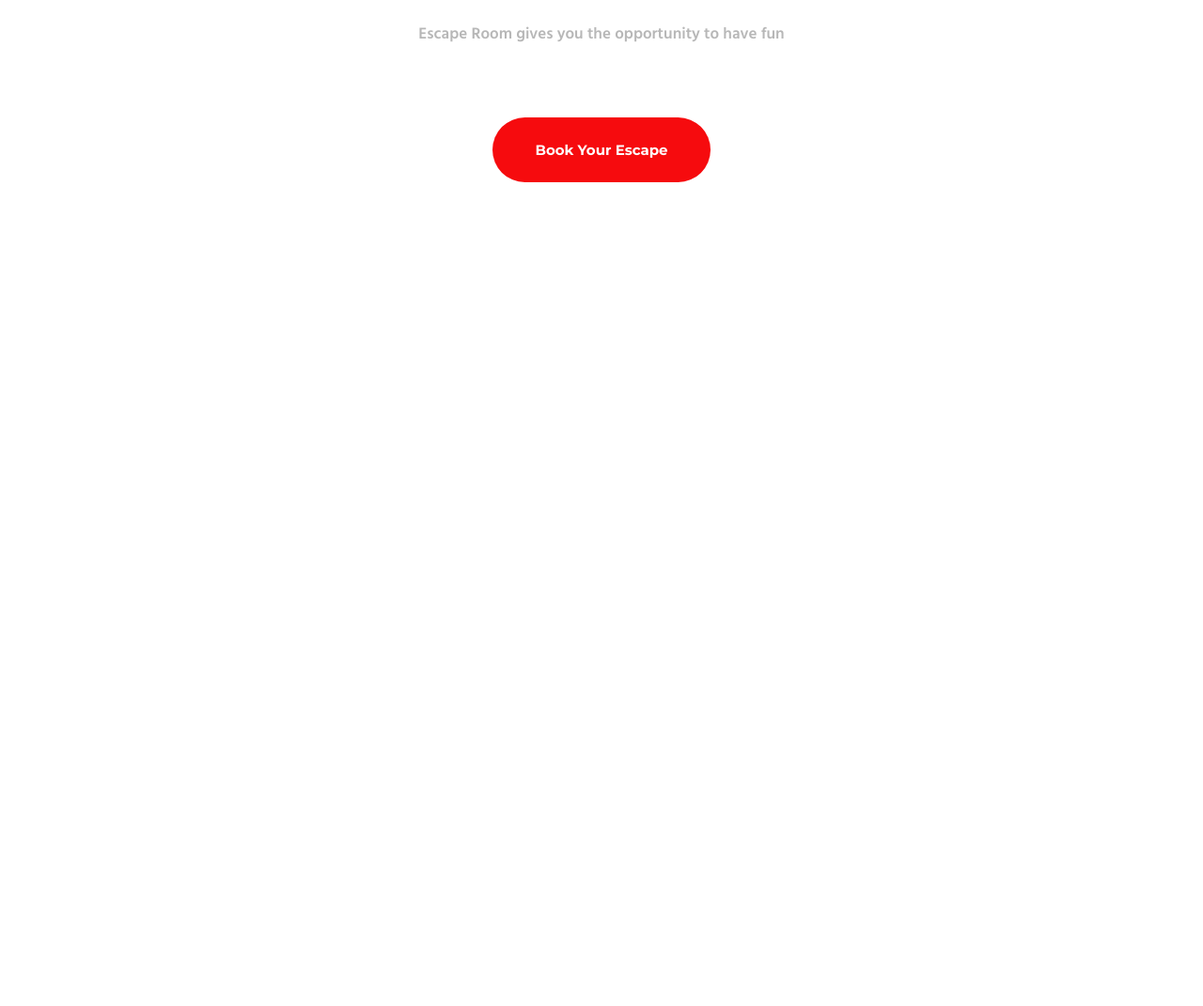
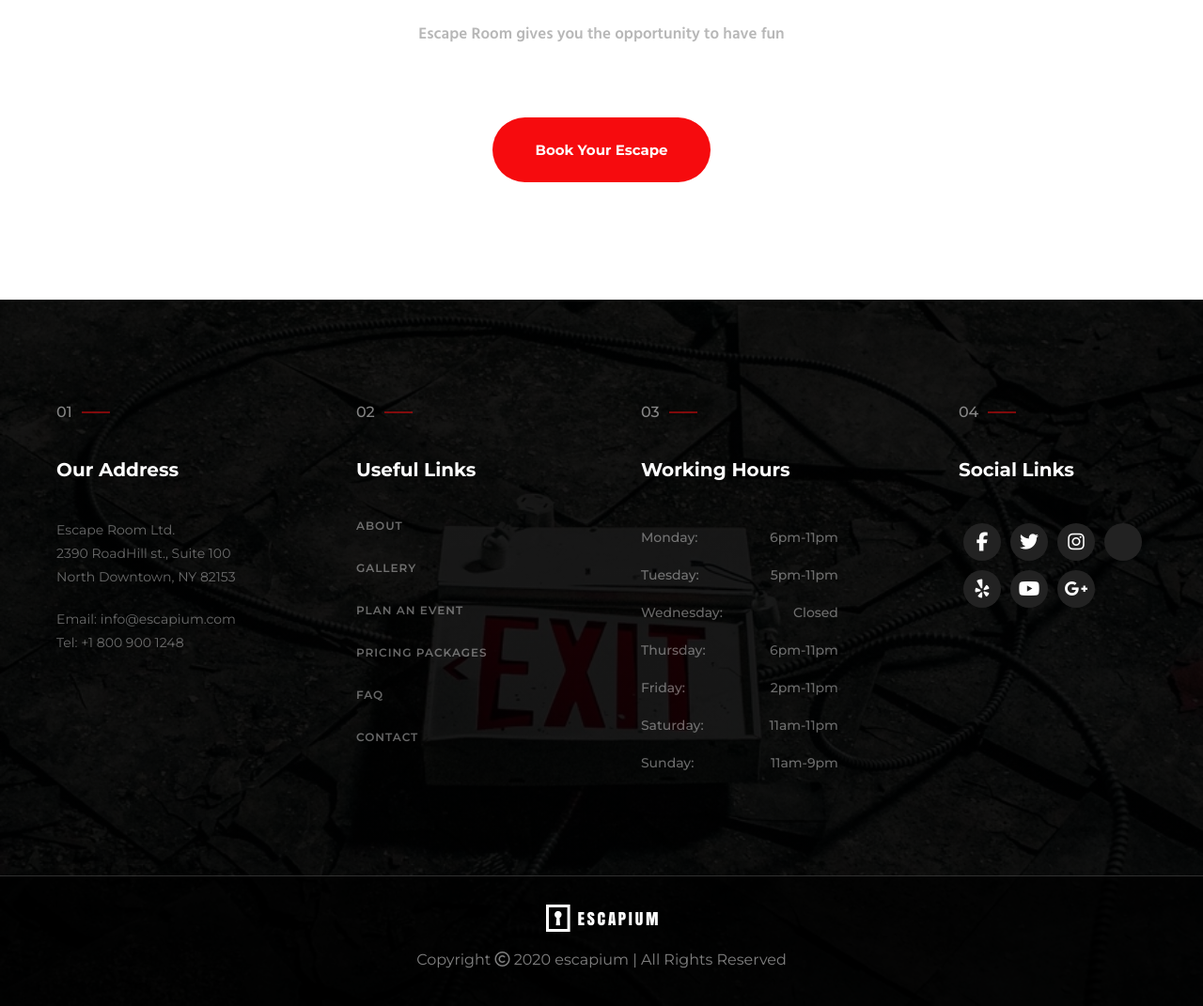
Before and after one commit to becodeorg/hamilton-8-escapium-nathan-lucie-ilias, a plain HTML site: page index.html in a window 1280 px wide. Shown: the part 10650-11721 px from the top of the page at 94% size. Before the commit the page ends 10969 px from the top, so only its background shows below. Drawn offline with Linux system fonts and the light colour scheme.

Commit message:
test home page footer

```diff
--- a/index.html
+++ b/index.html
@@ -397,6 +397,64 @@
             <a href="#">Book Your Escape</a>
         </section>
     </main>
+<footer>
+    <section class="footer_top">
+        <section class="address">
+            <p>01</p>
+            <H3>Our Address</H3>
+            <ul>
+                <li>Escape Room Ltd. </li>
+                <li>2390 RoadHill st., Suite 100 </li>
+                <li>North Downtown, NY 82153</li>
+                <li>Email: <span class="info_span">info@escapium.com</span></li>
+                <li>Tel: +1 800 900 1248</li>
+            </ul>
+        </section>
+        <section class="linksul">
+            <p>02</p>
+            <H3>Useful Links</H3>
+            <ul>
+                <li><a>ABOUT</a></li>
+                <li><a>GALLERY</a></li>
+                <li><a>PLAN AN EVENT</a></li>
+                <li><a>PRICING PACKAGES</a></li>
+                <li><a>FAQ</a></li>
+                <li><a>CONTACT</a></li>
+            </ul>
+        </section>
+        <section class="hoursul">
+            <p>03</p>
+            <h3>Working Hours</h3>
+            <ul>
+                <li class="workinghours"><span>Monday:</span><span>6pm-11pm</span></li>
+                <li class="workinghours"><span>Tuesday:</span><span>5pm-11pm</span></li>
+                <li class="workinghours"><span>Wednesday:</span><span class="closed">Closed</span></li>
+                <li class="workinghours"><span>Thursday:</span><span>6pm-11pm</span></li>
+                <li class="workinghours"><span>Friday:</span><span>2pm-11pm</span></li>
+                <li class="workinghours"><span>Saturday:</span><span>11am-11pm</span></li>
+                <li class="workinghours"><span>Sunday:</span><span>11am-9pm</span></li>
+            </ul>
+        </section>
+        <section class="social_section">
+            <p>04</p>
+            <h3>Social Links</h3>
+            <div class="social">
+                <i class="fa-brands fa-facebook-f"></i>
+                <i class="fa-brands fa-twitter fa-xl"></i>
+                <i class="fa-brands fa-instagram fa-xl"></i>
+                <i class="fa fa-tripadvisor" aria-hidden="true"></i>
+                <i class="fa-brands fa-yelp fa-xl"></i>
+                <i class="fa-brands fa-youtube fa-xl"></i>
+                <i class="fa-brands fa-google-plus-g fa-xl"></i>
+            </div>
+        </section>
+    </section>
+    <section class="footer_bottom">
+        <img src="/images/logo/footer-logo.png" alt="">
+        <div>Copyright <i class="fa-regular fa-copyright" style="color: #ffffff;"></i> 2020 escapium | All Rights Reserved</div>
+    </section>
+</footer>
+
     <script src="topNav.js" type="module"></script>
     <script src="homepage.js" type="module"></script>
 </body>
```
